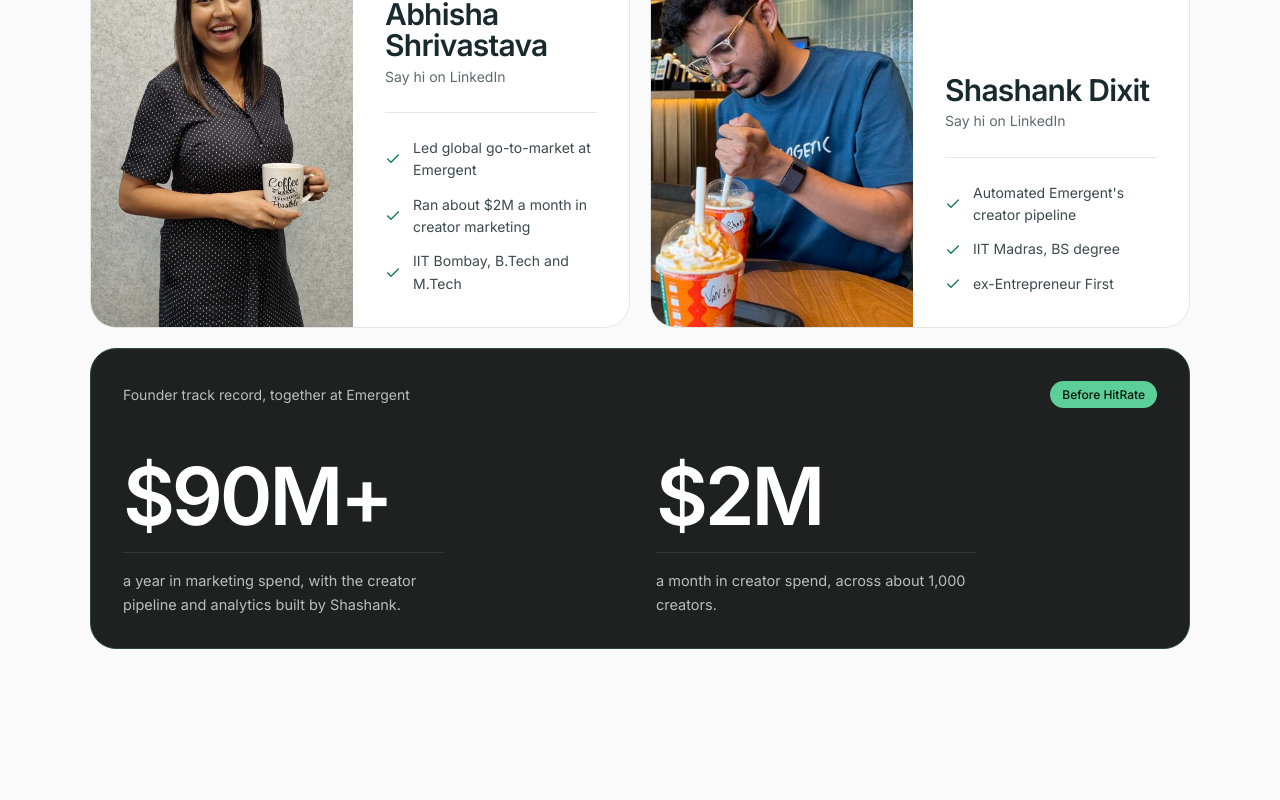
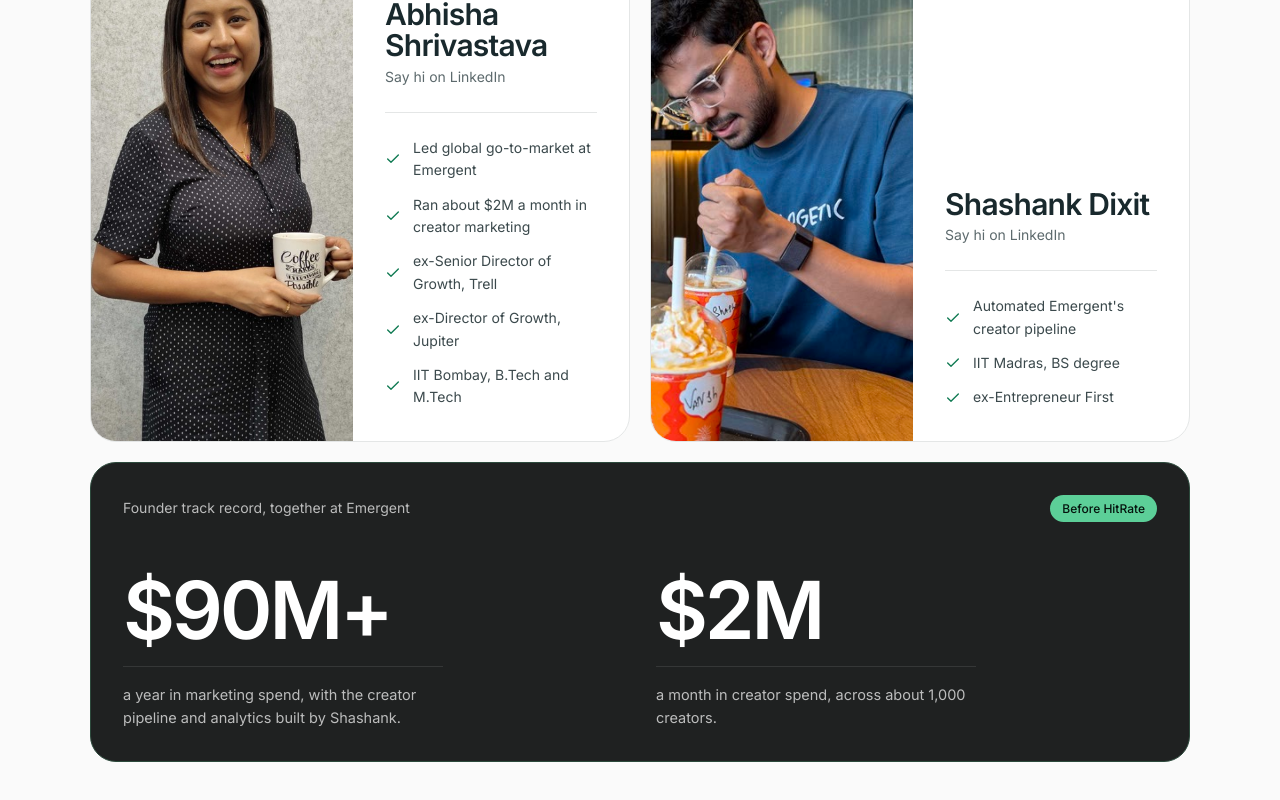
Before and after one commit to Shashankdixitgit/Landing_Page_zimmy, a Next.js app: page / in a window 1280 px wide. Shown: the part 6074-6874 px from the top of the page. Built offline with nearby package versions, Linux system fonts and the light colour scheme.

Commit message:
Add Abhisha's Trell and Jupiter growth roles to her founder card
Co-Authored-By: Claude Opus 5.5 <noreply@anthropic.com>

```diff
--- a/components/Founders.tsx
+++ b/components/Founders.tsx
@@ -9,7 +9,13 @@ const FOUNDERS = [
     role: "Co-founder",
     photo: "/abhisha.jpg",
     linkedin: "https://www.linkedin.com/in/abhisha-shrivastava-2b210132/",
-    creds: ["Led global go-to-market at Emergent", "Ran about $2M a month in creator marketing", "IIT Bombay, B.Tech and M.Tech"],
+    creds: [
+      "Led global go-to-market at Emergent",
+      "Ran about $2M a month in creator marketing",
+      "ex-Senior Director of Growth, Trell",
+      "ex-Director of Growth, Jupiter",
+      "IIT Bombay, B.Tech and M.Tech",
+    ],
   },
   {
     name: "Shashank Dixit",
```
